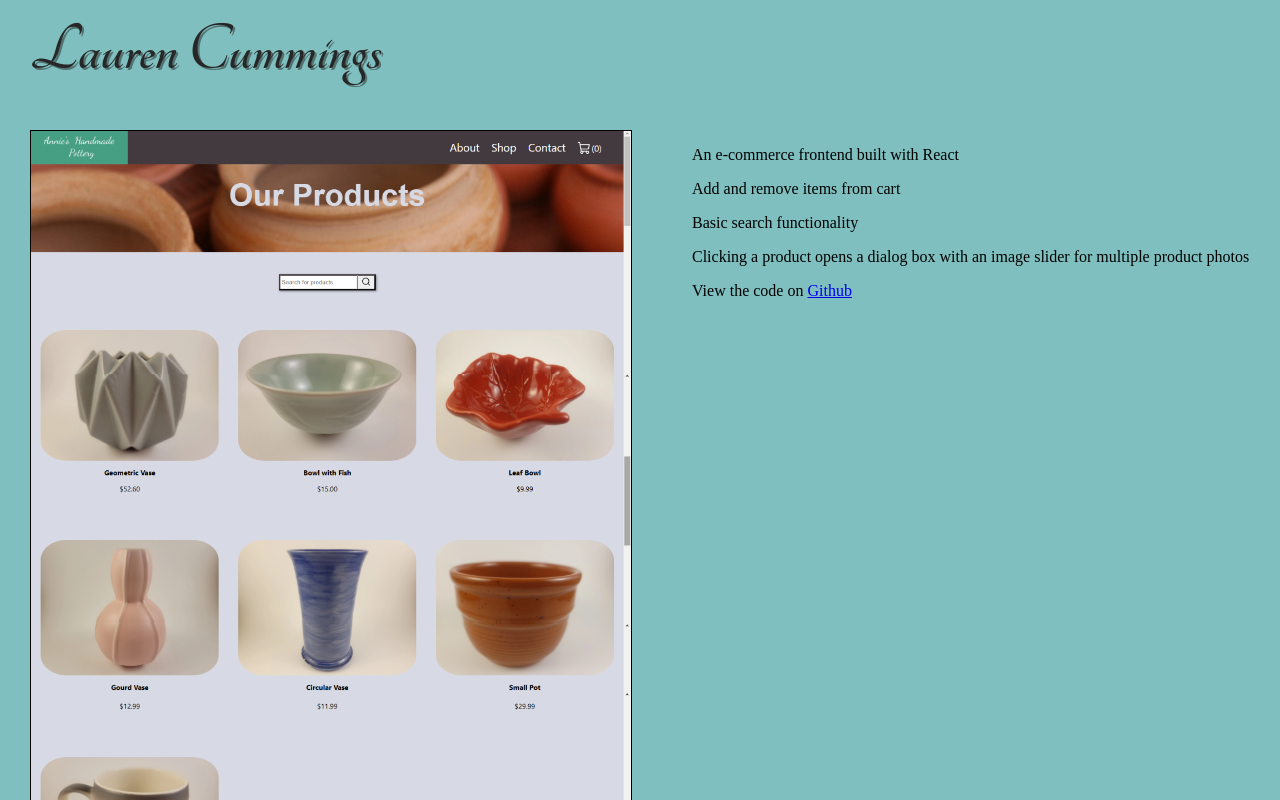
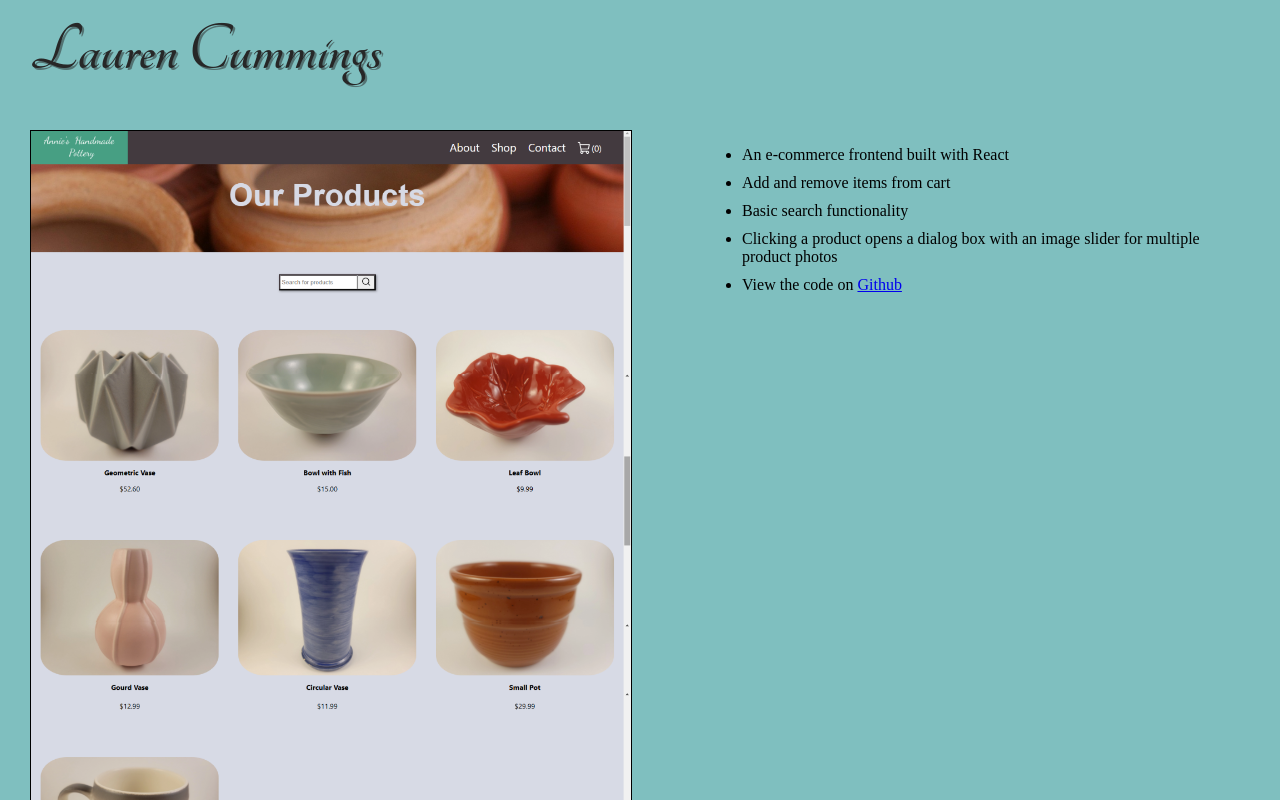
Before and after one commit to LaurenCummings/portfolio-project, a React (Vite) app: page /shop-project in a window 1280 px wide. Shown: the top 800 px of the page. Built offline with nearby package versions, Linux system fonts and the light colour scheme.

Commit message:
Made details on project pages into list elements

```diff
--- a/src/css/Project.css
+++ b/src/css/Project.css
@@ -1,5 +1,6 @@
 .selected-project {
     background-color: rgba(0, 128, 128, 0.5);
+    padding-bottom: 30px;
 }
 
 .project-info {
@@ -19,6 +20,12 @@
 
 .project-details {
     margin: 30px;
+    text-align: left;
+    padding-left: 10px;
+}
+
+.project-details li {
+    margin-bottom: 10px;
 }
 
 @media (max-width: 900px) {
--- a/src/pages/MovieProject.jsx
+++ b/src/pages/MovieProject.jsx
@@ -10,10 +10,12 @@ function MovieProject() {
                     <img src={movieProject} alt="Movie Project" />
                 </a>
                 <div className="project-details">
-                    <p>A movie database created using The Movie Database API</p>
-                    <p>Browse movies and actors, and view details on both</p>
-                    <p>User can select their favorite movies, which are displayed on a separate page</p>
-                    <p>View the code on <a href="https://github.com/LaurenCummings/movie-project">Github</a></p>
+                    <ul>
+                        <li>A movie database created using The Movie Database API</li>
+                        <li>Browse movies and actors, and view details on both</li>
+                        <li>User can select their favorite movies, which are displayed on a separate page</li>
+                        <li>View the code on <a href="https://github.com/LaurenCummings/movie-project">Github</a></li>
+                    </ul>
                 </div>
             </div>
 
--- a/src/pages/ShopProject.jsx
+++ b/src/pages/ShopProject.jsx
@@ -10,11 +10,13 @@ function ShopProject() {
                     <img src={shopProject} alt="Shop Project" />
                 </a>
                 <div className="project-details">
-                    <p>An e-commerce frontend built with React</p>
-                    <p>Add and remove items from cart</p>
-                    <p>Basic search functionality</p>
-                    <p>Clicking a product opens a dialog box with an image slider for multiple product photos</p>
-                    <p>View the code on <a href="https://github.com/LaurenCummings/shop-project">Github</a></p>
+                    <ul>
+                        <li>An e-commerce frontend built with React</li>
+                        <li>Add and remove items from cart</li>
+                        <li>Basic search functionality</li>
+                        <li>Clicking a product opens a dialog box with an image slider for multiple product photos</li>
+                        <li>View the code on <a href="https://github.com/LaurenCummings/shop-project">Github</a></li>
+                    </ul>
                 </div>
             </div>
 
```
